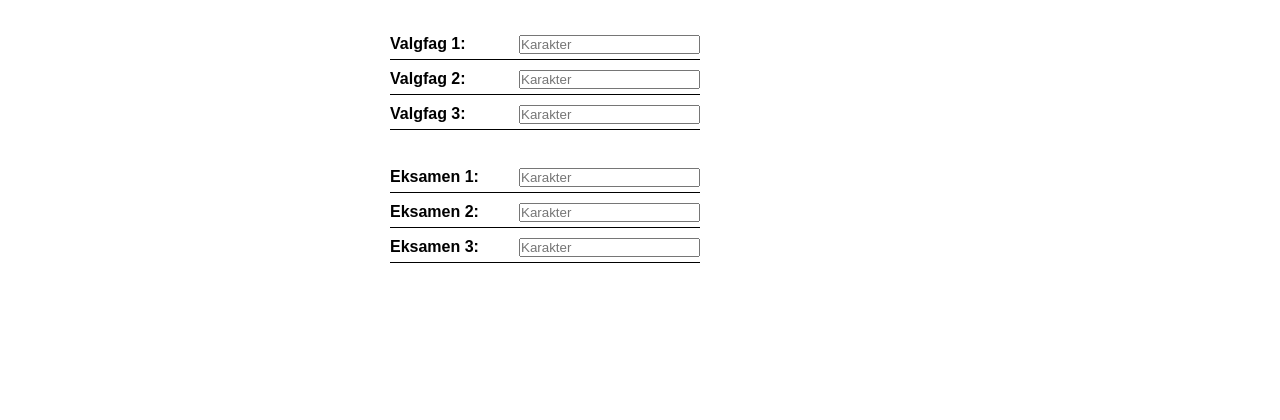
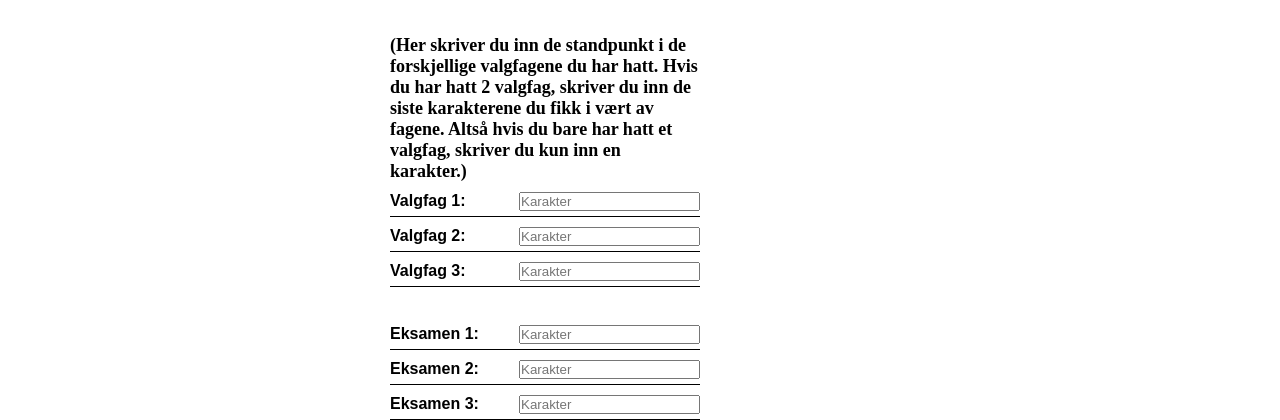
Before and after one commit to andreasthealien/snitt, a plain HTML site: page index.html in a window 1280 px wide. Shown: the part 632-1052 px from the top of the page. Before the commit the page ends 895 px from the top, so only its background shows below. Drawn offline with Linux system fonts and the light colour scheme.

Commit message:
valgfag update

```diff
--- a/index.html
+++ b/index.html
@@ -29,6 +29,7 @@
             <div>Mat & helse: <input type="number" class="grade-input" inputmode="numeric" placeholder="Karakter"></div>
             <div>Språkfag: <input type="number" class="grade-input" inputmode="numeric" placeholder="Karakter"></div>
             <br>
+            <p>(Her skriver du inn de standpunkt i de forskjellige valgfagene du har hatt. Hvis du har hatt 2 valgfag, skriver du inn de siste karakterene du fikk i vært av fagene. Altså hvis du bare har hatt et valgfag, skriver du kun inn en karakter.)</p>
             <div>Valgfag 1: <input type="number" class="grade-input" inputmode="numeric" placeholder="Karakter"></div>
             <div>Valgfag 2: <input type="number" class="grade-input" inputmode="numeric" placeholder="Karakter"></div>
             <div>Valgfag 3: <input type="number" class="grade-input" inputmode="numeric" placeholder="Karakter"></div>
```
